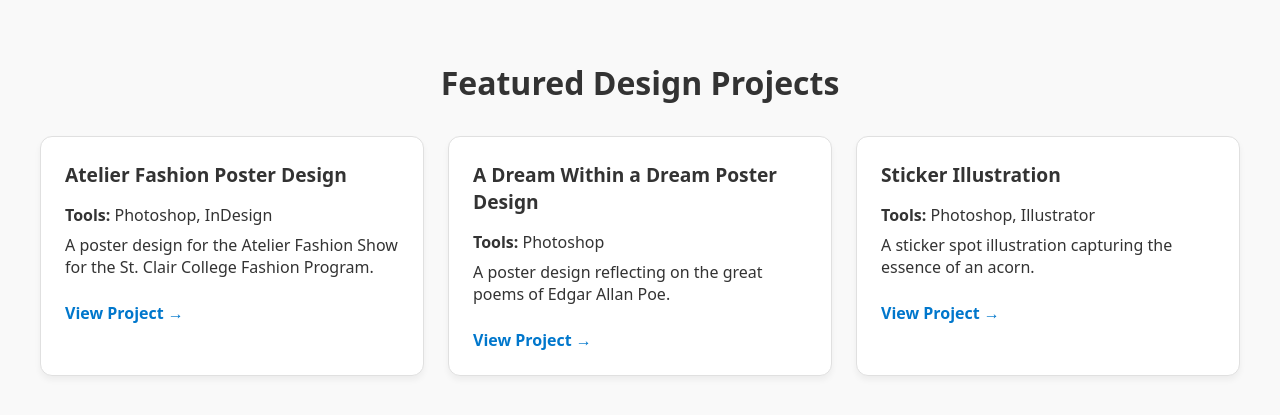
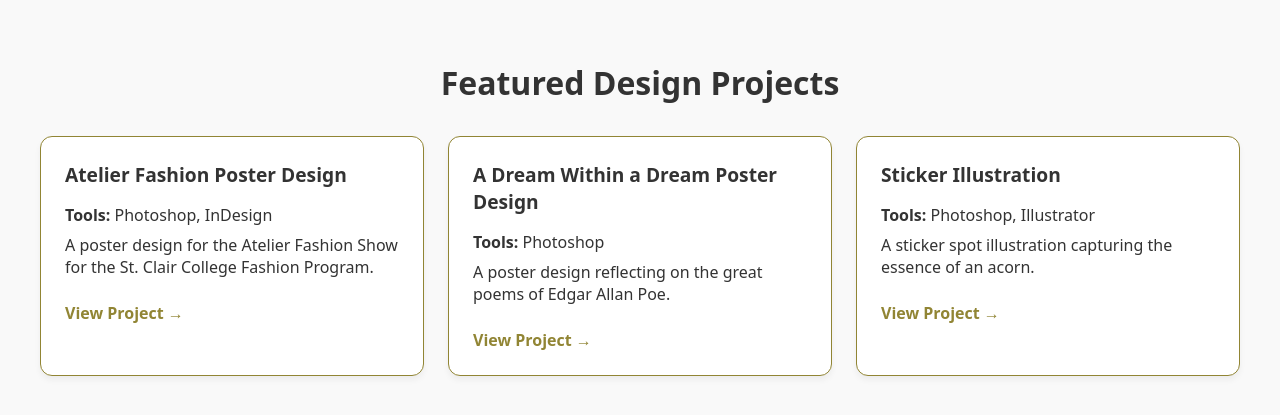
Before and after one commit to RaeSalazar/raeya-salazar-portfolio, a Jekyll site: the page built from design.html, in a window 1280 px wide. Shown: the top 415 px of the page. Built offline with Jekyll 4.4.1, drawn with Linux system fonts in a browser that asks for light colours.

Commit message:
Update design.html
change colors to green

```diff
--- a/_layouts/design.html
+++ b/_layouts/design.html
@@ -27,7 +27,7 @@
 
     .design-card {
       background: #fff;
-      border: 1px solid #e0e0e0;
+      border: 1px solid #918534;
       padding: 1.5rem;
       border-radius: 12px;
       box-shadow: 0 4px 6px rgba(0,0,0,0.05);
@@ -50,7 +50,7 @@
     .design-card a {
       display: inline-block;
       margin-top: 1rem;
-      color: #0077cc;
+      color: #918534;
       text-decoration: none;
       font-weight: bold;
     }
```
